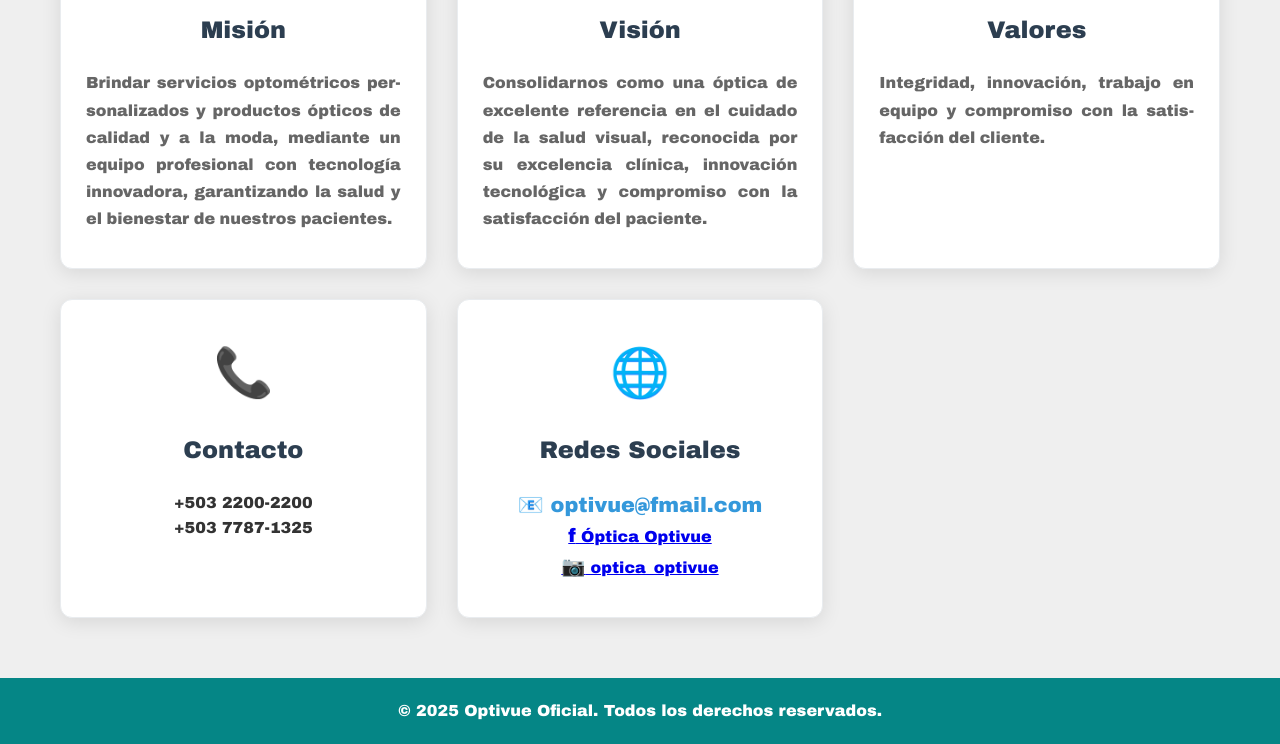
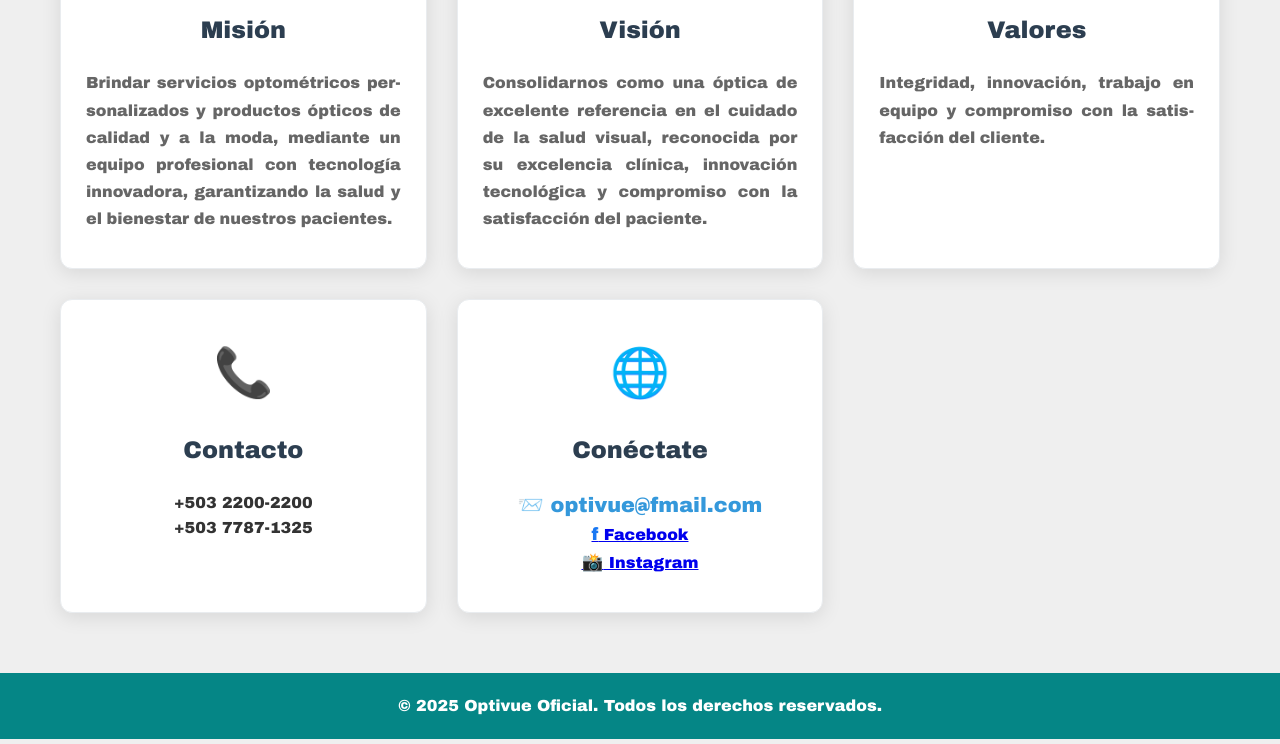
Before and after one commit to AlejandroE200/Optivue, a plain HTML site: page index.html in a window 1280 px wide. Shown: the part 764-1508 px from the top of the page. Drawn offline with Linux system fonts and the light colour scheme.

Commit message:
Update index.html

```diff
--- a/index.html
+++ b/index.html
@@ -173,16 +173,16 @@
 
 <div class="cuadro-info">
     <div class="icono-cuadro">🌐</div>
-    <h3>Redes Sociales</h3>
-    <p>📧 optivue@fmail.com</p>
+    <h3>Conéctate</h3>
+    <p>📨 optivue@fmail.com</p>
 
     <div class="redes-sociales">
         <a href="https://facebook.com/OpticaOptivue" target="_blank" title="Facebook">
-            <span style="font-size:1.2em;">f</span> Óptica Optivue
+            <span style="color:#1877F2; font-weight:bold; font-size:1.1em;">f</span> Facebook
         </a>
         <br>
         <a href="https://instagram.com/optica_optivue" target="_blank" title="Instagram">
-            <span style="font-size:1.2em;">📷</span> optica_optivue
+            <span style="color:#E4405F; font-size:1.1em;">📸</span> Instagram
         </a>
     </div>
 </div>
```
